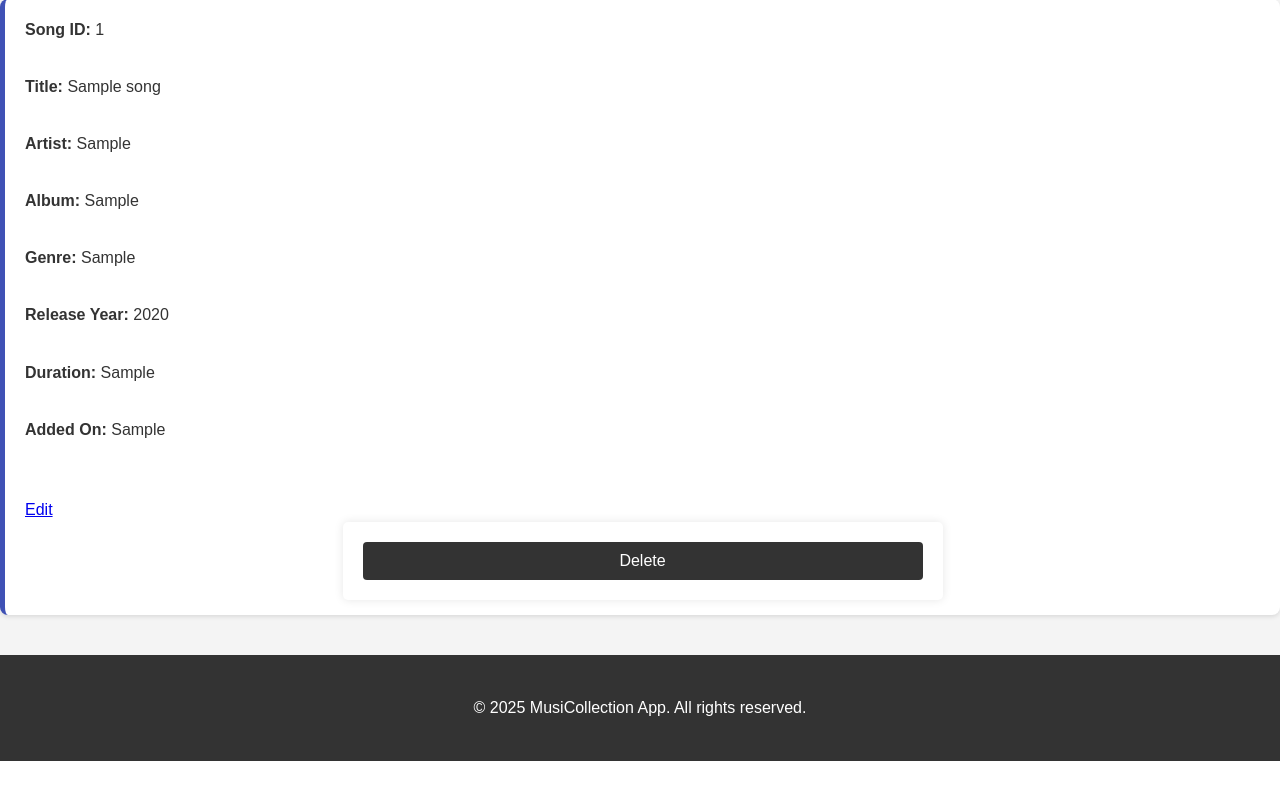
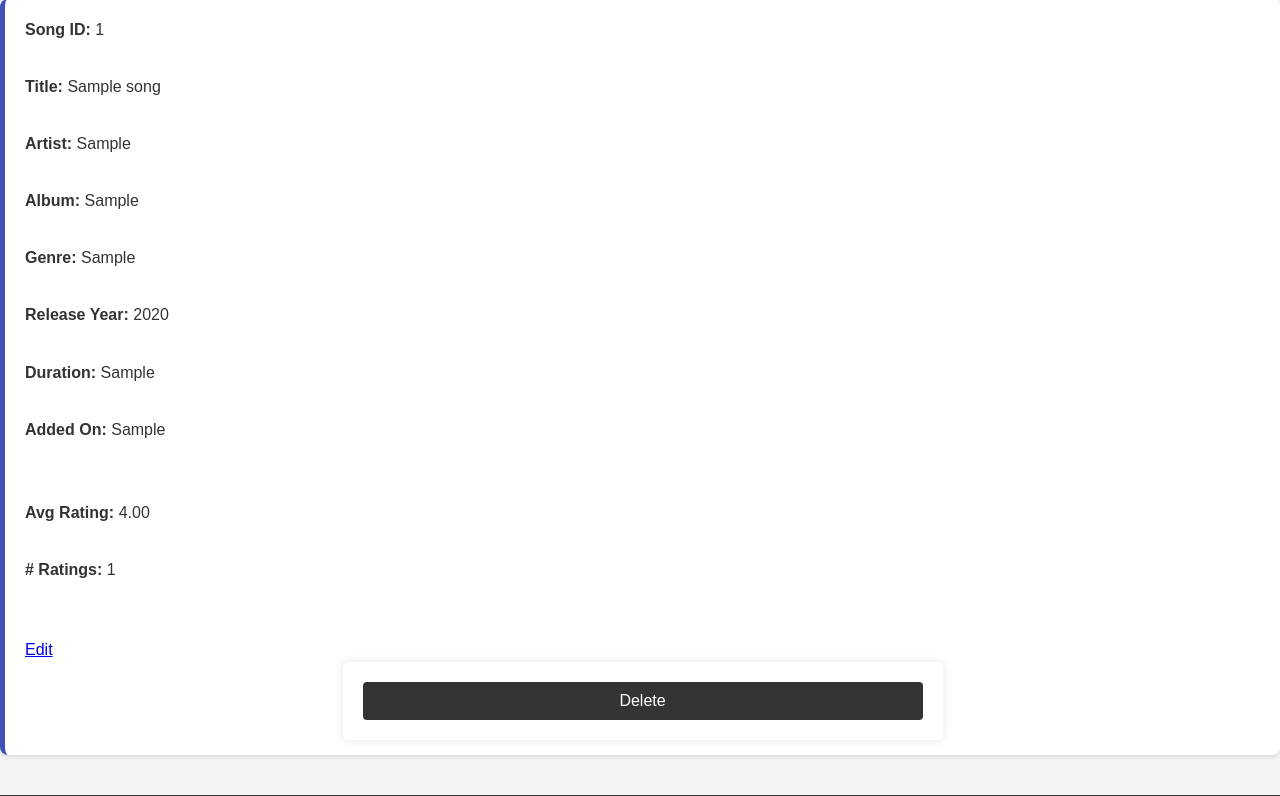
Before and after one commit to KesnelM/Music-Library-Project, a Flask app: page /lib in a window 1280 px wide. Shown: the part 439-1235 px from the top of the page. Before the commit the page ends 1200 px from the top, so only its background shows below. Run offline with Flask 3, Linux system fonts and the light colour scheme; the visitor is signed in with stand-in values (Sample User, id 1); tables that the repository leaves empty or names only in its code hold one stand-in row (values such as "Sample post").

Commit message:
adding in the join

```diff
--- a/app.py
+++ b/app.py
@@ -84,11 +84,25 @@ def view_songs():
         return redirect(url_for('signup_page'))
 
     query = """
-        SELECT SongID, Title, Artist, Album, Genre, ReleaseYear, Duration, AddedOn
-        FROM Songs
-        WHERE UserID = %s
-        ORDER BY AddedOn DESC
-    """
+    SELECT
+      s.SongID,
+      s.Title,
+      s.Artist,
+      s.Album,
+      s.Genre,
+      s.ReleaseYear,
+      s.Duration,
+      s.AddedOn,
+      IFNULL(ROUND(AVG(r.Rating), 2), 0) AS AvgRating,
+      COUNT(r.Rating)               AS RatingCount
+    FROM Songs AS s
+    LEFT JOIN Ratings AS r
+      ON s.SongID = r.SongID
+    WHERE s.UserID = %s
+    GROUP BY s.SongID
+    ORDER BY s.AddedOn DESC
+"""
+
     createuser = user_id
     mycursor.execute(query, (createuser,))
     songs = mycursor.fetchall()
--- a/templates/lib.html
+++ b/templates/lib.html
@@ -55,6 +55,9 @@
               <span><strong>Release Year:</strong> {{ song[5] }}</span><br />
               <span><strong>Duration:</strong> {{ song[6] }}</span><br />
               <span><strong>Added On:</strong> {{ song[7] }}</span><br /><br />
+              <span><strong>Avg Rating:</strong> {{ song[8] }}</span><br />
+              <span><strong># Ratings:</strong>   {{ song[9] }}</span><br /><br />
+
 
               <a href="{{ url_for('edit_song', song_id=song[0]) }}">Edit</a>
 
```
